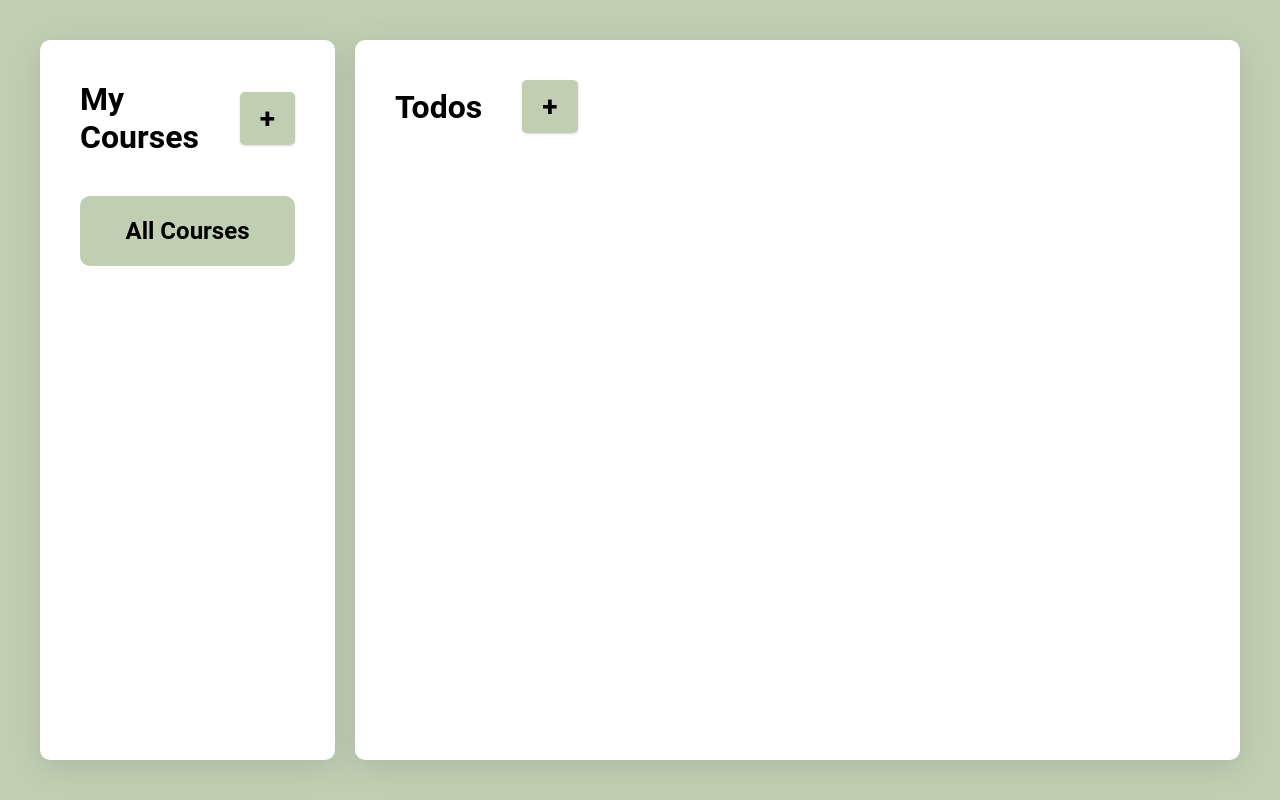
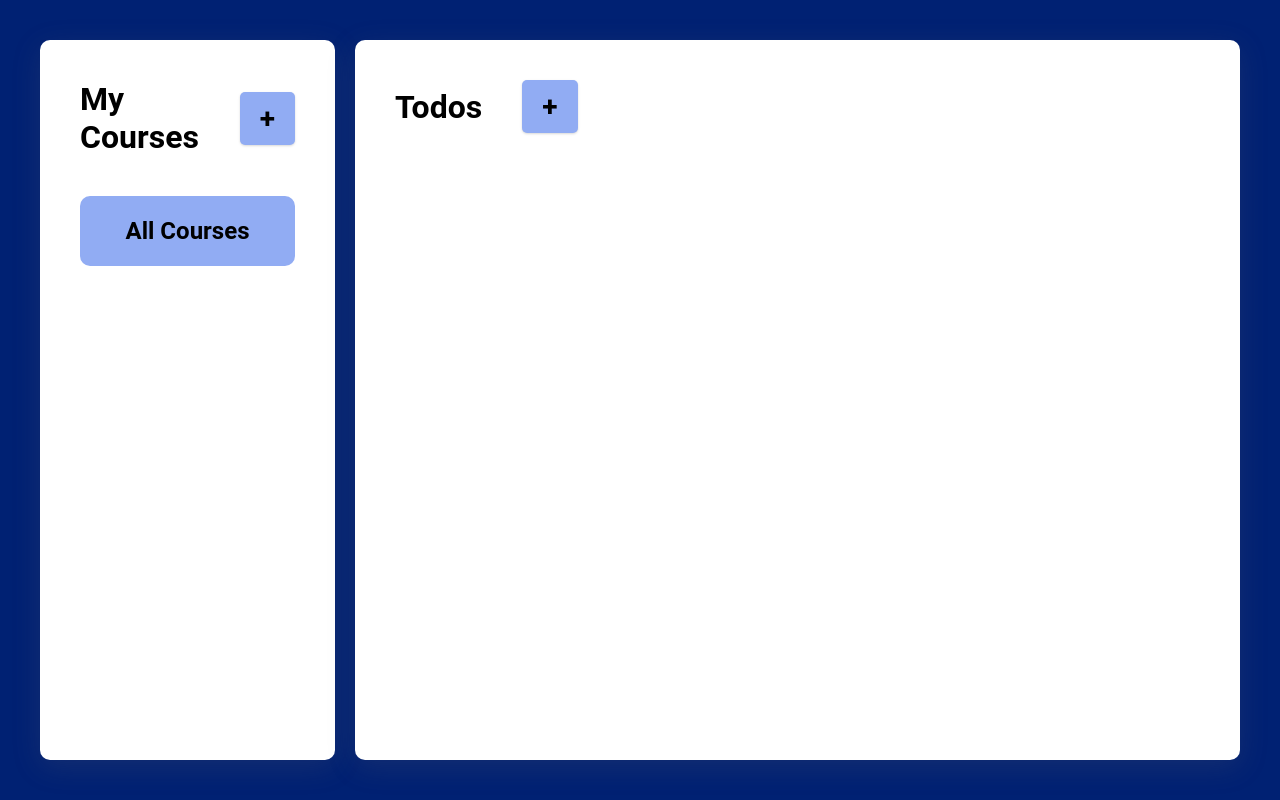
Before and after one commit to kyusuku/to-do-list, a website built with webpack: page src/template.html in a window 1280 px wide. Built offline with nearby package versions, Linux system fonts and the light colour scheme.

Commit message:
Change background-color of page and buttons

```diff
--- a/src/styles.css
+++ b/src/styles.css
@@ -12,7 +12,9 @@ html {
 
 
 body {
-    background-color: #c0cfb2;
+    /* background-color: #c0cfb2;
+    background-color: #4169e1; */
+    background-color: rgb(0, 33, 115);
 }
 
 input, button {
@@ -51,7 +53,8 @@ button:hover {
 }
 
 button {
-    background-color: #c0cfb2;
+    /* background-color: #c0cfb2; */
+    background-color: #91acf3;
     padding: 10px 20px;
     border-radius: 5px;
     font-weight: bold;
@@ -74,7 +77,8 @@ button {
 }
 
 .all-courses {
-    background-color: #c0cfb2;
+    /* background-color: #c0cfb2; */
+    background-color: #91acf3;
     display: flex;
     justify-content: center;
     font-size: 1.5rem;
```
